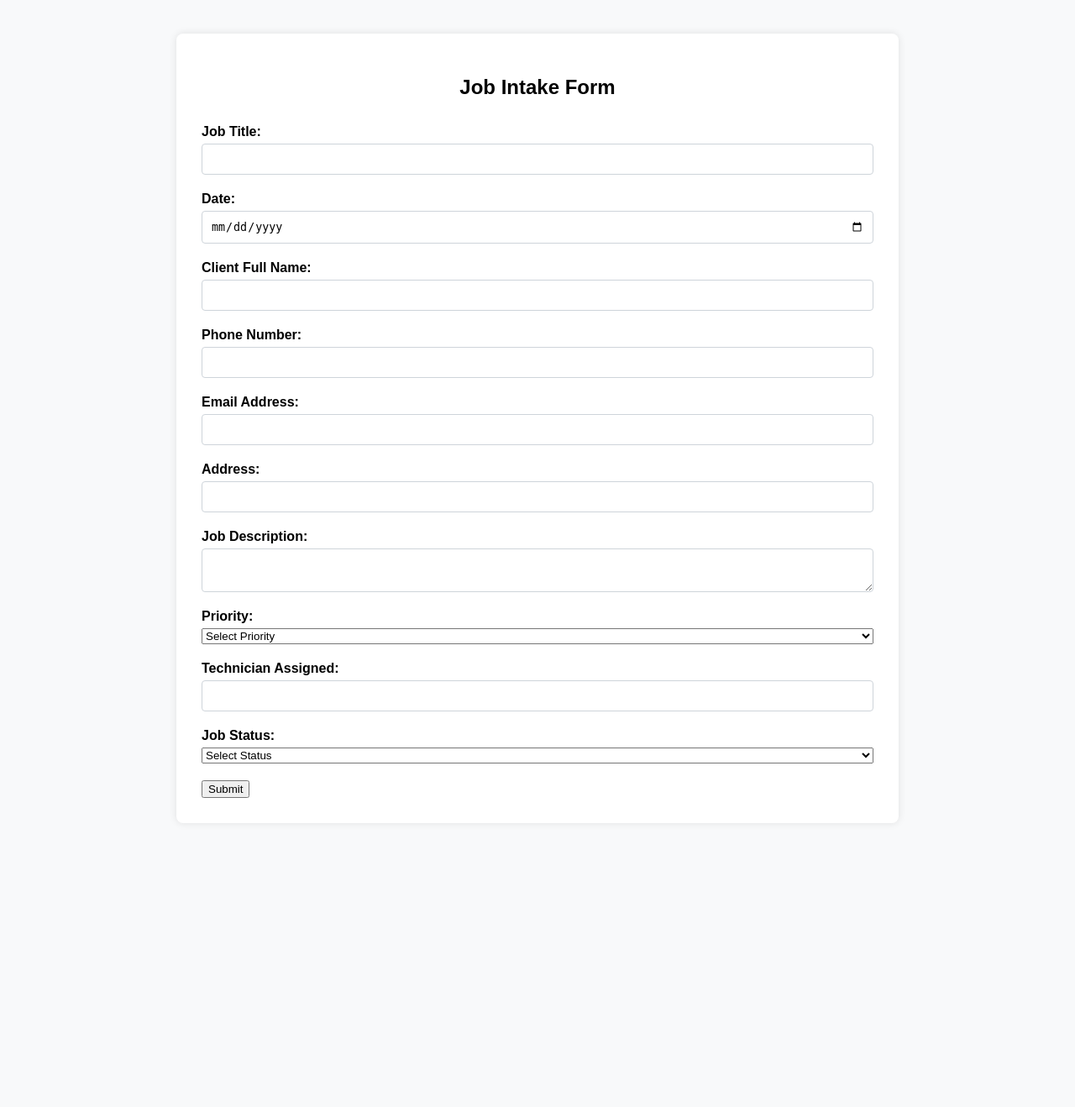
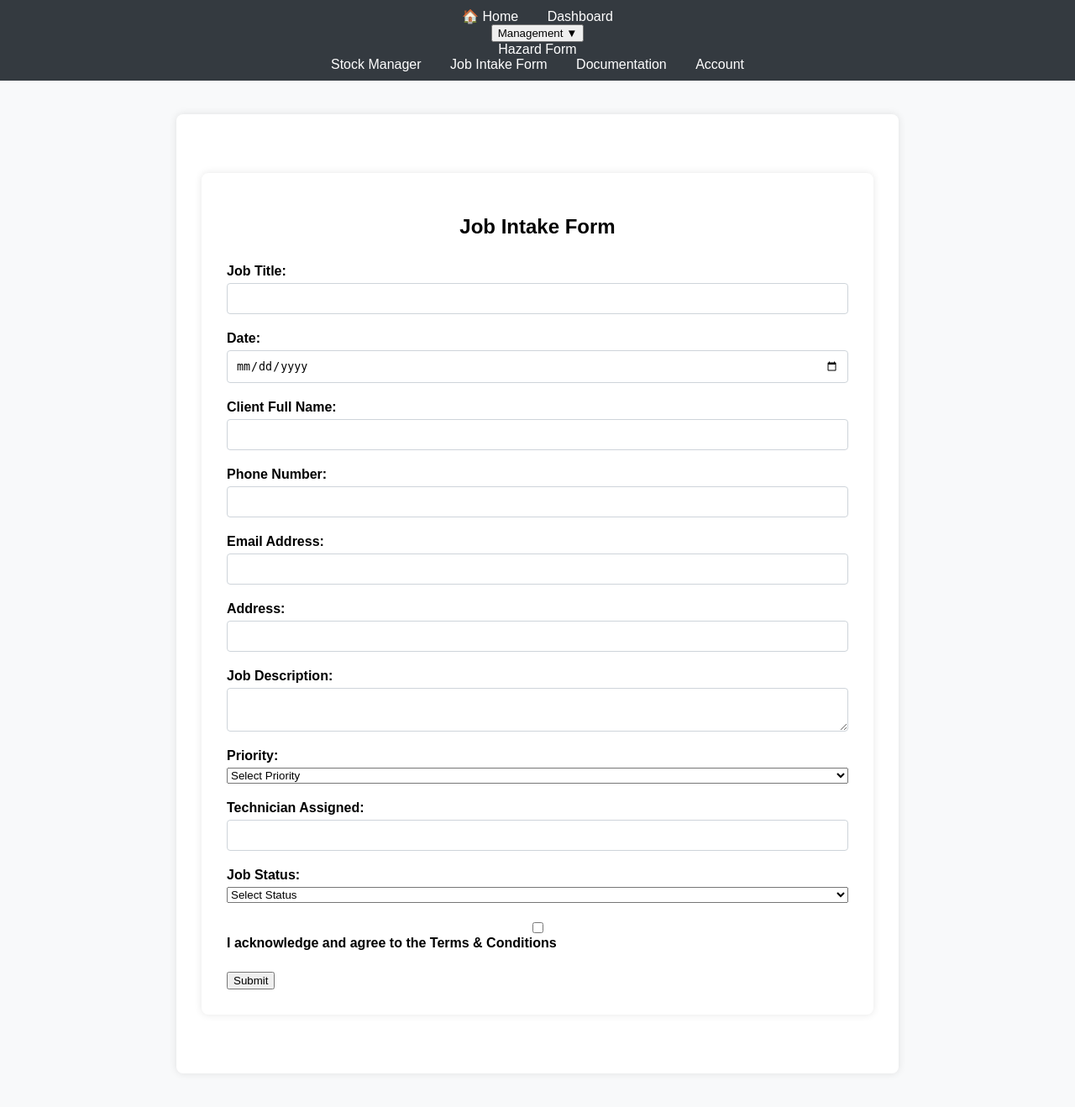
Before and after one commit to Seth-Gers-2002/Uni_Group_project_website, a Flask app: page /job_intake in a window 1280 px wide. Shown: the whole page at 84% size. Before the commit the page ends 950 px from the top, so only its background shows below. Run offline with Flask 3, Linux system fonts and the light colour scheme.

Commit message:
feat(ui): Update navigation and Job Intake Form UI
- Updated base.html to include a full navigation bar with Home, Dashboard, Management, Stock Manager, Job Intake Form, Documentation, and Account.
- Created home.html as the new homepage.
- Updated job_intake.html with the complete form (all required fields) and flash messages that auto-hide after 3 seconds.
- Ensured all templates receive a 'form' variable to prevent Undefined errors.

```diff
--- a/my_app_directory/app.py
+++ b/my_app_directory/app.py
@@ -6,9 +6,9 @@ from routes import hazard_management_bp, inventory_bp, job_bp
 def create_app():
     app = Flask(__name__)
     app.config.from_object(Config)
+    app.secret_key = "your_secret_key"  # Needed for flash messages and CSRF protection
 
     db.init_app(app)
-
     with app.app_context():
         db.create_all()
 
@@ -19,8 +19,8 @@ def create_app():
 
     @app.route('/')
     def index():
-        # Renders the home/landing page
-        return render_template("index.html")
+        # Render the home page; pass an empty 'form' to avoid undefined errors in templates
+        return render_template("home.html", form={})
 
     return app
 
--- a/my_app_directory/templates/base.html
+++ b/my_app_directory/templates/base.html
@@ -2,32 +2,10 @@
 <html lang="en">
 <head>
     <meta charset="UTF-8">
-    <title>{% block title %}Job Intake Form{% endblock %}</title>
+    <meta name="viewport" content="width=device-width, initial-scale=1.0">
+    <title>{% block title %}My App{% endblock %}</title>
     <link rel="stylesheet" href="{{ url_for('static', filename='styles.css') }}">
 </head>
-
-<style>
-    div {
-        display: inline-block;
-        padding-left: 5px;
-    }
-    nav {
-        border-top: 2px solid #333333;
-        border-left: 2px solid #333333;
-        border-bottom: 2px solid #333333;
-        display: inline-block;
-        padding-left: 5px;
-    }
-    a {
-        display: inline-block;
-        padding-left: 5px;
-        border-left: 2px solid #333333;
-    }
-    body {
-        display: grid;
-    }
-</style>
-
 <body>
     <nav>
         <a href="{{ url_for('index') }}">🏠 Home</a>
@@ -44,43 +22,8 @@
         <a href="#">Account</a>
     </nav>
 
-    <div class="content">
-        {% block content %}
-        <h2>Job Intake Form</h2>
-
-        <!-- Display flashed messages -->
-        {% with messages = get_flashed_messages(with_categories=true) %}
-        {% if messages %}
-            <ul class="flash-messages">
-                {% for category, message in messages %}
-                    <li class="{{ category }}">{{ message }}</li>
-                {% endfor %}
-            </ul>
-        {% endif %}
-        {% endwith %}
-
-        <form action="{{ url_for('job.job_intake') }}" method="POST">
-            <label for="job_title">Job Title:</label>
-            <input type="text" id="job_title" name="job_title" value="{{ form.job_title if form else '' }}">
-
-            <label for="date">Date:</label>
-            <input type="date" id="date" name="date" value="{{ form.date if form else '' }}">
-
-            <label for="client_name">Client Full Name:</label>
-            <input type="text" id="client_name" name="client_name" value="{{ form.client_name if form else '' }}">
-
-            <label for="phone_number">Phone Number:</label>
-            <input type="tel" id="phone_number" name="phone_number" value="{{ form.phone_number if form else '' }}">
-
-            <label for="email">Email Address:</label>
-            <input type="email" id="email" name="email" value="{{ form.email if form else '' }}">
-
-            <label for="address">Address:</label>
-            <input type="text" id="address" name="address" value="{{ form.address if form else '' }}">
-
-            <button type="submit">Submit</button>
-        </form>
-        {% endblock %}
+    <div class="container">
+        {% block content %}{% endblock %}
     </div>
 </body>
 </html>
--- a/my_app_directory/templates/job_intake.html
+++ b/my_app_directory/templates/job_intake.html
@@ -1,12 +1,6 @@
-<!DOCTYPE html>
-<html lang="en">
-<head>
-    <meta charset="UTF-8">
-    <meta name="viewport" content="width=device-width, initial-scale=1.0">
-    <title>Job Intake Form</title>
-    <link rel="stylesheet" href="{{ url_for('static', filename='styles.css') }}">
-</head>
-<body>
+{% extends 'base.html' %}
+{% block title %}Job Intake Form{% endblock %}
+{% block content %}
 <div class="container">
     <h2>Job Intake Form</h2>
 
@@ -60,9 +54,9 @@
             <label for="priority">Priority:</label>
             <select id="priority" name="priority" required>
                 <option value="">Select Priority</option>
-                    <option value="Low" {% if form.priority=='Low' %}selected{% endif %}>Low</option>
-                    <option value="Medium" {% if form.priority=='Medium' %}selected{% endif %}>Medium</option>
-                    <option value="High" {% if form.priority=='High' %}selected{% endif %}>High</option>
+                <option value="Low" {% if form and form.priority=='Low' %}selected{% endif %}>Low</option>
+                <option value="Medium" {% if form and form.priority=='Medium' %}selected{% endif %}>Medium</option>
+                <option value="High" {% if form and form.priority=='High' %}selected{% endif %}>High</option>
             </select>
         </div>
 
@@ -75,14 +69,18 @@
             <label for="status">Job Status:</label>
             <select id="status" name="status" required>
                 <option value="">Select Status</option>
-                    <option value="Pending" {% if form.status=='Pending' %}selected{% endif %}>Pending</option>
-                    <option value="In Progress" {% if form.status=='In Progress' %}selected{% endif %}>In Progress</option>
-                    <option value="Completed" {% if form.status=='Completed' %}selected{% endif %}>Completed</option>
+                <option value="Pending" {% if form and form.status=='Pending' %}selected{% endif %}>Pending</option>
+                <option value="In Progress" {% if form and form.status=='In Progress' %}selected{% endif %}>In Progress</option>
+                <option value="Completed" {% if form and form.status=='Completed' %}selected{% endif %}>Completed</option>
             </select>
+        </div>
+
+        <div class="form-group">
+            <input type="checkbox" id="terms" name="terms" required>
+            <label for="terms">I acknowledge and agree to the Terms & Conditions</label>
         </div>
 
         <button type="submit" class="btn">Submit</button>
     </form>
 </div>
-</body>
-</html>
+{% endblock %}
```
Also changed, not shown: my_app_directory/forms.py (added, +16 -0 lines), my_app_directory/templates/home.html (+4 -11 lines). Lines whose indentation alone changed are shown as unchanged.
